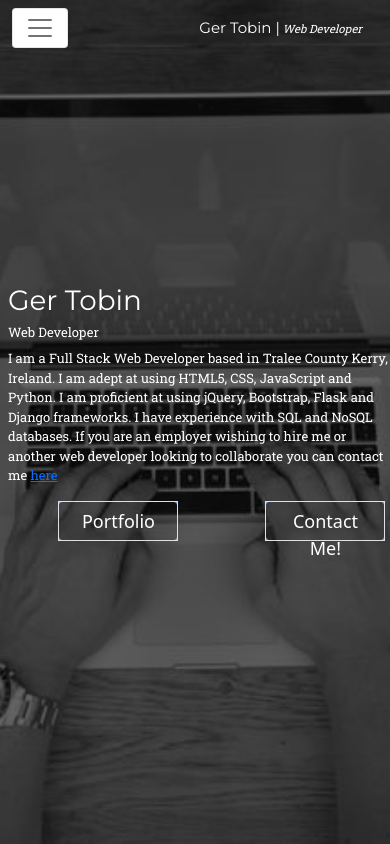
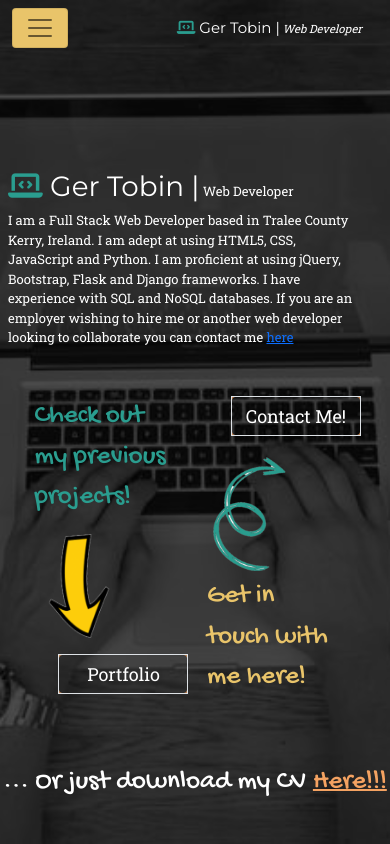
Before and after one commit to Gertobin11/personal-portfolio, a Django app: page / in a window 390 px wide. Run offline with Django 3.2, Linux system fonts and the light colour scheme; some libraries are stand-ins or nearby versions.

Commit message:
added media for cta section along with another google font. edited navbar brand and cta heading, edited buttons and fixed responsiveness issues

```diff
--- a/home/templates/home/index.html
+++ b/home/templates/home/index.html
@@ -2,15 +2,12 @@
 {% block content %}
     <main>
         <div class="row" id="cta-section">
-            <div class="col-12 col-md-6">
-                <h1 id="cta-header" data-aos-delay="300" data-aos="flip-right"
-                    class="text-white title-text ps-2 ps-md-5">
-                    Ger Tobin</h1>
-                <h3 id="cta-sub" data-aos-delay="700" data-aos="flip-right"
-                    class="text-white paragraph-text ps-2 ps-md-5">
-                    Web Developer
-                </h3>
-                <p id="cta-para" data-aos-delay="1000" data-aos="flip-right" class="text-white paragraph-text ps-2 ps-md-5">
+            <div class="col-11 col-md-6">
+                <h1 id="cta-header" data-aos-delay="500" data-aos="flip-right"
+                    class="text-white title-text ps-2 ps-md-5"><span class="brt-grn"><i
+                            class="fas fa-laptop-code"></i></span>
+                    Ger Tobin |<span id="cta-sub" class="big-font text-white paragraph-text"> Web Developer</span></h1>
+                <p id="cta-para" data-aos-delay="800" data-aos="flip-right" class="text-white paragraph-text ps-2 ps-md-5 mb-5">
                     I am a Full Stack Web Developer based in Tralee County Kerry, Ireland.
                     I am adept at using HTML5, CSS, JavaScript and Python. I am proficient at using jQuery,
                     Bootstrap, Flask and Django frameworks. I have experience with SQL and NoSQL databases.
@@ -18,32 +15,39 @@
                     you can contact me <a href="#">here</a>
                 </p>
             </div>
-            <div class="col-5 offset-1 col-md-2 offset-1">
+            <div class="col-5 offset-1 col-md-2 offset-1 pe-3">
+                <p class="hand-drawn brt-grn big-font" >Check out my previous projects!</p>
+                <img class="pt-3" data-aos="fade-right" data-aos-delay="400" id="yellow-arrow" src="media/yellow-curved-arrow-11550116461ffkslmxxyg.png"
+                    alt="Picture of a yellow arrow">
                 <div class="container">
                     <div class="center">
                         <button class="btn">
-                            <svg width="120px" height="40px" viewBox="0 0 180 60" class="border">
+                            <svg width="130px" height="40px" viewBox="0 0 180 60" class="border">
                                 <polyline points="179,1 179,59 1,59 1,1 179,1" class="bg-line" />
                                 <polyline points="179,1 179,59 1,59 1,1 179,1" class="hl-line" />
                             </svg>
-                            <span>Portfolio</span>
+                            <span class="paragraph-text">Portfolio</span>
                         </button>
                     </div>
                 </div>
             </div>
-            <div class="col-5 offset-1 col-md-2 offset-md-0">
-                <div class="container">
+            <div class="col-5 col-md-2 offset-md-1">
+                <div class="container d-block">
                     <div class="center">
                         <button class="btn">
-                            <svg width="120px" height="40px" viewBox="0 0 180 60" class="border">
+                            <svg width="130px" height="40px" viewBox="0 0 180 60" class="border">
                                 <polyline points="179,1 179,59 1,59 1,1 179,1" class="bg-line" />
                                 <polyline points="179,1 179,59 1,59 1,1 179,1" class="hl-line" />
                             </svg>
-                            <span>Contact Me!</span>
+                            <span class="paragraph-text">Contact Me!</span>
                         </button>
                     </div>
                 </div>
+                <img data-aos="fade-left" data-aos-delay="500" id="scribble-arrow" src="media/scribble-arrow.png">
+                <p class="big-font hand-drawn brt-yellow pe-3">Get in touch with me here!</p>
             </div>
+            <p class="text-white big-font hand-drawn mt-5 text-center">... Or just download my CV <span><a
+                        class="brt-orange" href="#">Here!!!</a></span></p>
         </div>
     </main>
 {% endblock %}
--- a/static/css/base.css
+++ b/static/css/base.css
@@ -1,4 +1,5 @@
 @import url('https://fonts.googleapis.com/css2?family=Montserrat&family=Roboto+Slab&display=swap');
+@import url('https://fonts.googleapis.com/css2?family=Gochi+Hand&display=swap');
 
 /* General styles */
 
@@ -11,7 +12,7 @@ html, body {
     background-position: center;
     background-repeat: no-repeat;
     background-size: cover;
-    box-shadow:inset 0 0 0 2000px rgba(0, 0, 0, 0.6);
+    box-shadow:inset 0 0 0 2000px rgba(0, 0, 0, 0.7);
     min-height: 100vh;
     max-width: 100%;
     overflow-x: hidden;
@@ -31,6 +32,11 @@ html, body {
     serif;
 }
 
+.hand-drawn {
+    font-family: 'Gochi Hand',
+    cursive;
+}
+
 .horz-center {
     margin: 0 auto;
 }
@@ -47,6 +53,10 @@ html, body {
     color: #f4a261;
 }
 
+.big-font {
+    font-size: 1.7rem;
+}
+
 /* Navbar styles */
 
 .w-33 {
@@ -54,7 +64,11 @@ html, body {
 }
 
 .navbar-toggler {
-    background-color: white;
+    background-color: #e9c46a;
+}
+
+.navbar-nav li a:hover {
+    color: #e9c46a !important;
 }
 
 /* Index page styles */
@@ -72,11 +86,11 @@ main {
 /* Style for button animation from https://webdeasy.de/en/top-css-buttons-en/ */
 
 .btn {
-    width: 120px;
+    width: 130px;
     height: 40px;
     cursor: pointer;
     background: transparent;
-    border: 1px solid #91C9FF;
+    border: 1px solid #f4a261;
     outline: none;
     transition: 1s ease-in-out;
 }
@@ -86,7 +100,7 @@ svg {
     left: 0;
     top: 0;
     fill: none;
-    stroke: #fff;
+    stroke: black;
     stroke-dasharray: 150 480;
     stroke-dashoffset: 150;
     transition: 1s ease-in-out;
@@ -94,7 +108,8 @@ svg {
 
 .btn:hover {
     transition: 1s ease-in-out;
-    background: #4F95DA;
+    background: #f4a261;
+    color: black !important;
 }
 
 .btn:hover svg {
@@ -102,17 +117,35 @@ svg {
 }
 
 .btn span {
-    color: white;
+    color: #ffffff;
     font-size: 18px;
     font-weight: 100;
 }
 
+.btn:hover span {
+    color: black;
+}
+
 .center {
-    width: 120px;
+    width: 130px;
     height: 40px;
     position: absolute;
 }
 
+#yellow-arrow {
+    width: 90px;
+    height: 120px;
+    background: transparent;
+    transform: rotate(180deg);
+}
+
+#scribble-arrow {
+    width: 90px;
+    height: 120px;
+    background: transparent;
+    margin-top: 60px;
+    transform: rotate(180deg);
+}
 
 
 
@@ -125,4 +158,7 @@ svg {
     .paragraph-text {
         font-size: 13px;
     }
+    #cta-section {
+        top: 15%;
+    }
 }
--- a/templates/base.html
+++ b/templates/base.html
@@ -37,10 +37,12 @@
                 aria-controls="navbarTogglerDemo03" aria-expanded="false" aria-label="Toggle navigation">
                 <span class="navbar-toggler-icon text-white"></span>
             </button>
-            <a class="navbar-brand title-text text-white w-33" href="#">Ger Tobin |<span class="paragraph-text"><em><small> Web
+            <a class="navbar-brand title-text text-white w-33" href="#"><span class="brt-grn"><i
+                        class="fas fa-laptop-code"></i></span>  Ger Tobin |<span
+                                    class="paragraph-text"><em><small> Web
                 Developer</small></em></span></a>
             <div class="me-auto ms-auto justify-content-lg-center collapse navbar-collapse" id="navbarTogglerDemo03">
-                <ul class="navbar-nav mb-lg-0">
+                <ul id="nav-bar-links" class="navbar-nav mb-lg-0">
                     <li class="nav-item">
                         <a class="text-white nav-link" aria-current="page" href="#">Home</a>
                     </li>
```
Also changed, not shown: media/346-3467669_left-arrow-previous-arrow-arrow-arrow-arro-flechas.png (added), media/493-4939668_funky-clipart-cool-arrow-yellow-arrow-transparent-background.png (added), media/brand-pencil-pattern-drawing-product-design.jpg (added), media/drawn-arrow-png-download-funky-white-arrow-11563203187gz3om4lply.png (added), media/scribble-arrow.png (added), media/yellow-curved-arrow-11550116461ffkslmxxyg.png (added).
